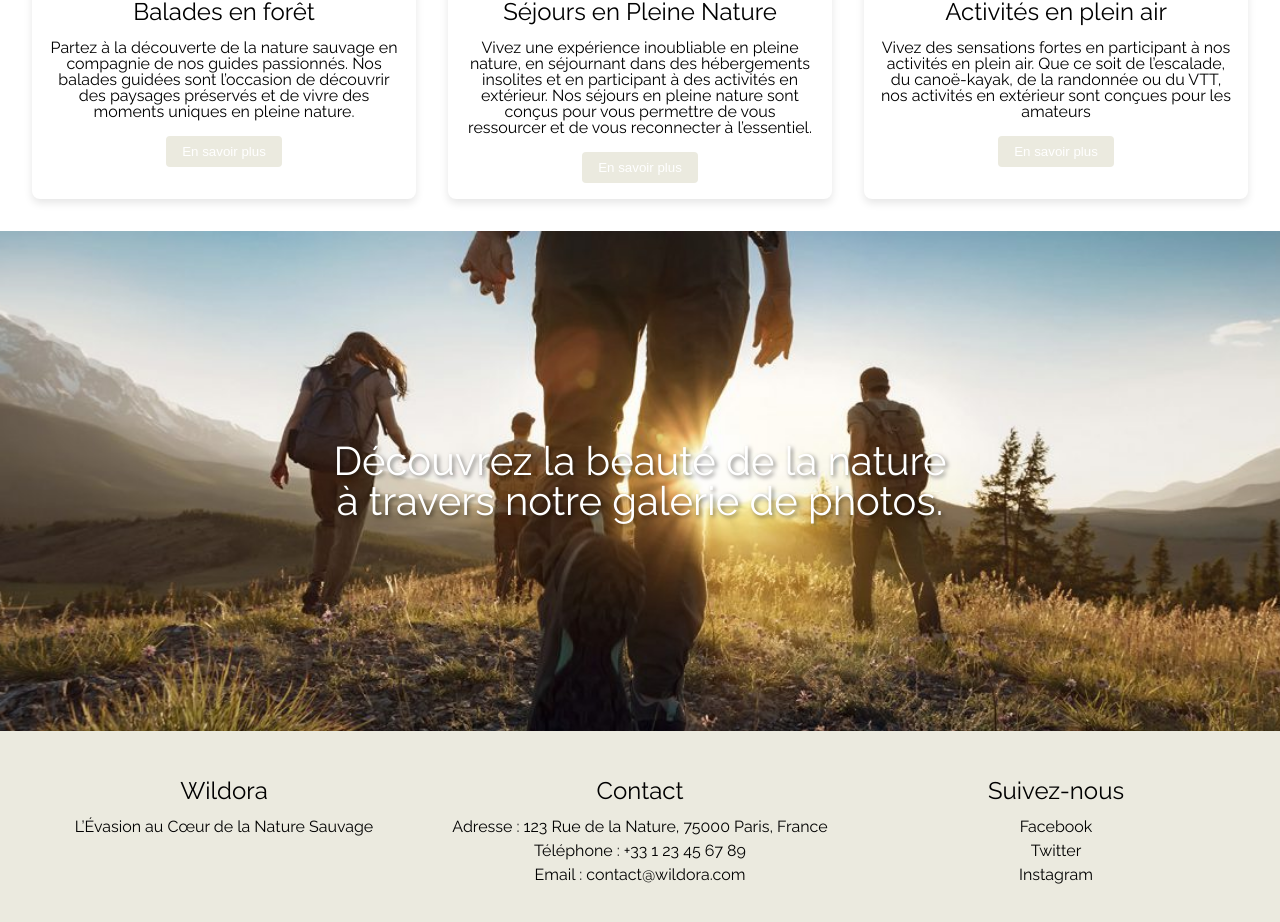
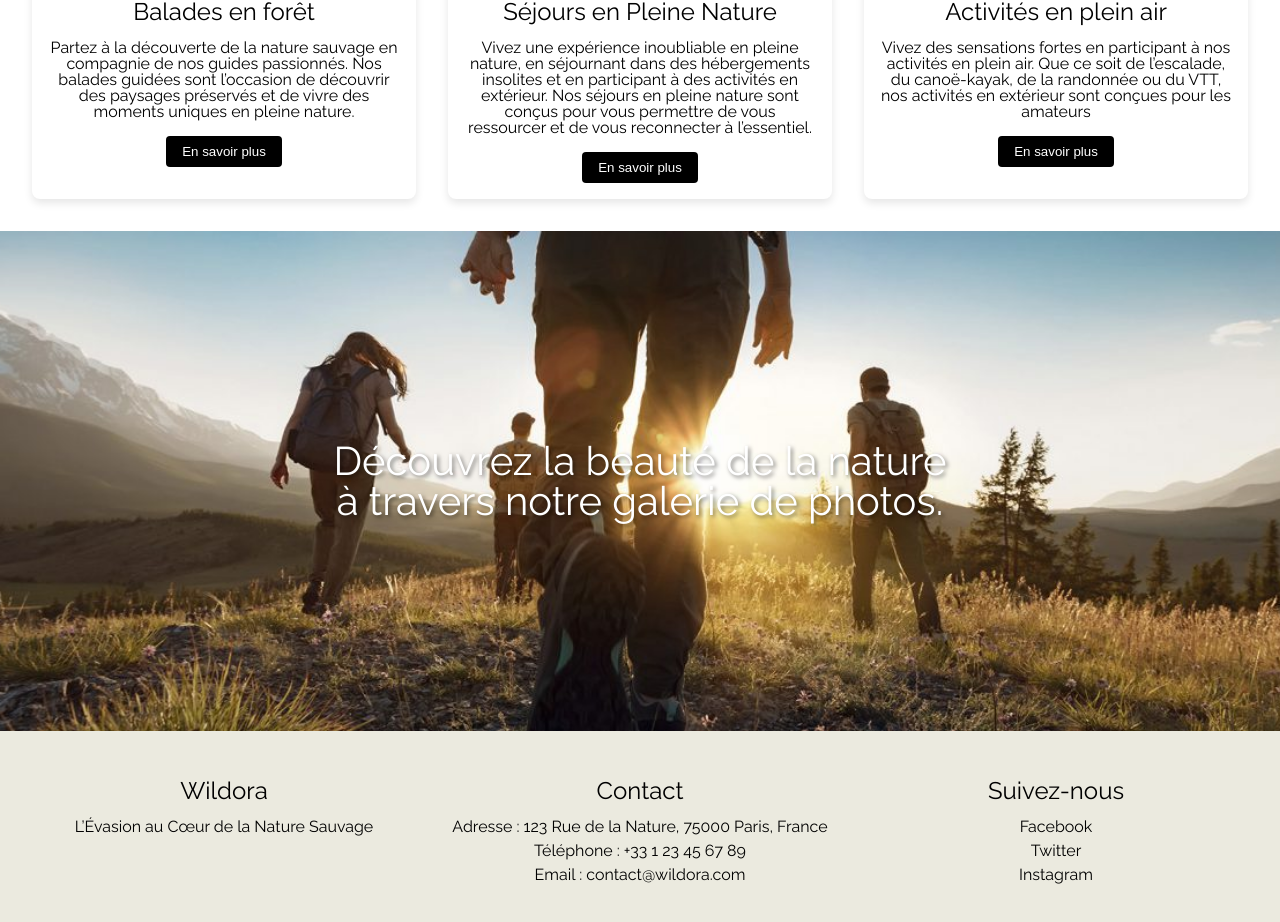
Before and after one commit to julien382/Wildora, a React (Vite) app: page / in a window 1280 px wide. Shown: the part 1299-2221 px from the top of the page. Built offline with nearby package versions, Linux system fonts and the light colour scheme.

Commit message:
change css mainPage

```diff
--- a/src/pages/MainPage/MainPage.scss
+++ b/src/pages/MainPage/MainPage.scss
@@ -57,7 +57,7 @@
             }
 
             .servicesMainPageCardButton {
-                background-color: $primary-color;
+                background-color: $black;
                 color: $white;
                 border: none;
                 padding: 0.5rem 1rem;
```
